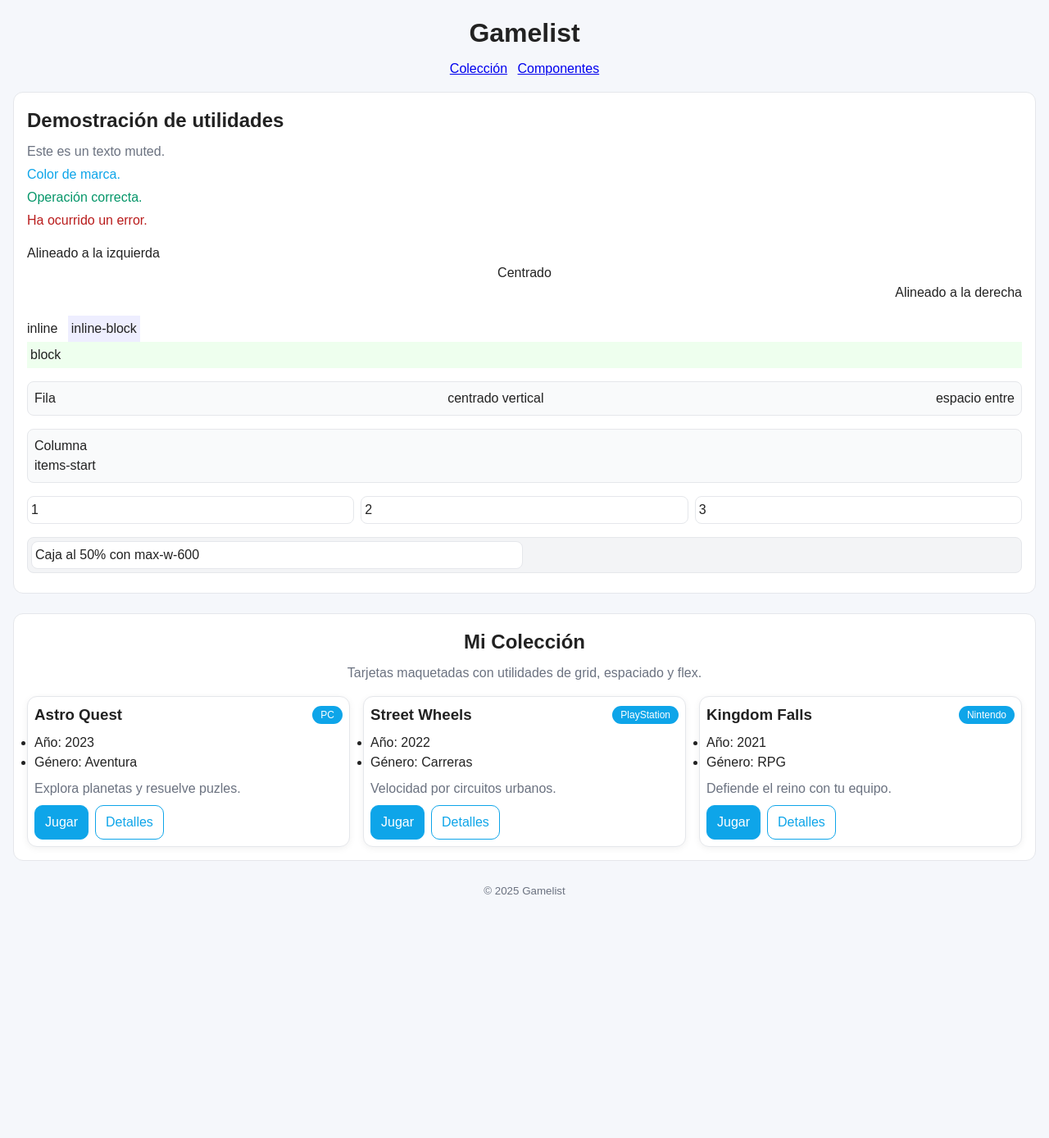
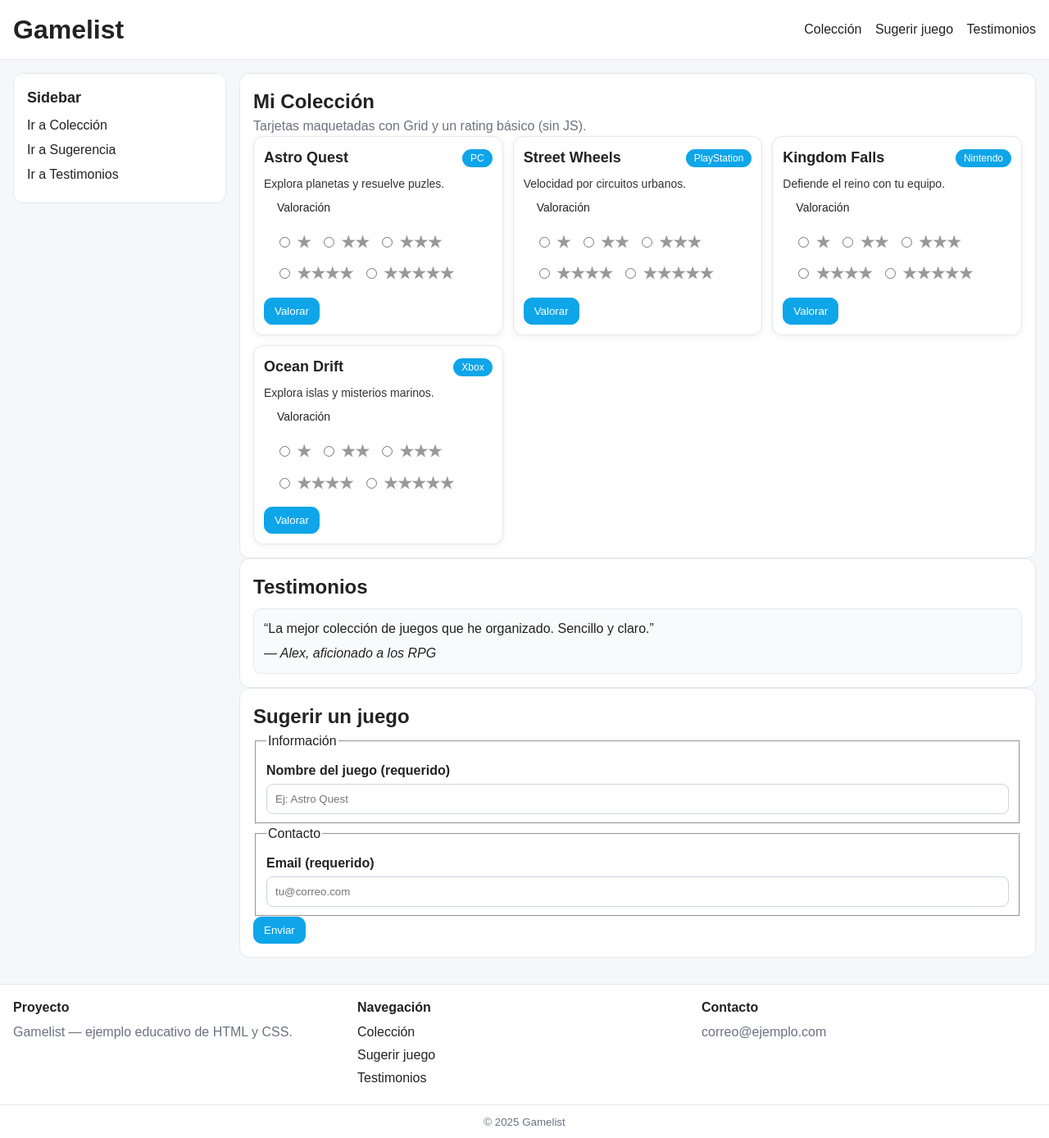
Before and after one commit to diegoferjn/Html, a plain HTML site: page gamelist/index.html in a window 1280 px wide. Shown: the whole page at 82% size. Before the commit the page ends 1114 px from the top, so only its background shows below. Drawn offline with Linux system fonts and the light colour scheme.

Commit message:
Ejercicio 13

```diff
--- a/gamelist/index.html
+++ b/gamelist/index.html
@@ -3,127 +3,176 @@
 <head>
   <meta charset="utf-8" />
   <meta name="viewport" content="width=device-width, initial-scale=1" />
-    <title>Gamelist — Utilidades y Helpers</title>
+  <title>Gamelist — Orden y mantenimiento</title>
   <link rel="stylesheet" href="styles/main.css" />
 </head>
-  <body class="p-md">
-    <header class="mb-md">
-      <h1 class="text-center">Gamelist</h1>
-      <nav class="mt-sm text-center">
-        <a href="#coleccion" class="mr-sm">Colección</a>
-        <a href="#componentes">Componentes</a>
+<body>
+  <!-- Header simple -->
+  <header class="site-header">
+    <h1>Gamelist</h1>
+    <nav class="site-nav">
+      <a href="#coleccion">Colección</a>
+      <a href="#sugerencia">Sugerir juego</a>
+      <a href="#testimonios">Testimonios</a>
     </nav>
   </header>
 
-    <!-- Sección: Componentes (demostración de utilidades) -->
-    <section id="componentes" class="section mb-lg">
-      <h2 class="mb-sm">Demostración de utilidades</h2>
+  <div class="layout">
+    <!-- SIDEBAR (nuevo) -->
+    <aside class="sidebar" aria-label="Enlaces útiles">
+      <h2>Sidebar</h2>
+      <ul>
+        <li><a href="#coleccion">Ir a Colección</a></li>
+        <li><a href="#sugerencia">Ir a Sugerencia</a></li>
+        <li><a href="#testimonios">Ir a Testimonios</a></li>
+      </ul>
+    </aside>
 
-      <!-- Texto y colores -->
-      <p class="text-muted mb-xs">Este es un texto muted.</p>
-      <p class="text-brand mb-xs">Color de marca.</p>
-      <p class="text-success mb-xs">Operación correcta.</p>
-      <p class="text-error mb-md">Ha ocurrido un error.</p>
+    <!-- CONTENIDO PRINCIPAL -->
+    <main class="content">
+      <!-- Colección con cards (añado 3 nuevas) -->
+      <section id="coleccion" class="section">
+        <h2>Mi Colección</h2>
+        <p class="muted">Tarjetas maquetadas con Grid y un rating básico (sin JS).</p>
 
-      <!-- Alineación -->
-      <div class="mb-md">
-        <p class="text-left">Alineado a la izquierda</p>
-        <p class="text-center">Centrado</p>
-        <p class="text-right">Alineado a la derecha</p>
-      </div>
-
-      <!-- Display helpers -->
-      <div class="mb-md">
-        <span class="inline mr-sm">inline</span>
-        <span class="inline-block p-xs mr-sm" style="background:#eef">inline-block</span>
-        <div class="block p-xs" style="background:#efe">block</div>
-      </div>
-
-      <!-- Flex helpers -->
-      <div class="flex flex-row items-center justify-between p-sm mb-md" style="background:#f9fafb; border:1px solid #e5e7eb; border-radius:8px;">
-        <span>Fila</span>
-        <span>centrado vertical</span>
-        <span>espacio entre</span>
-      </div>
-      <div class="flex flex-col items-start p-sm mb-md" style="background:#f9fafb; border:1px solid #e5e7eb; border-radius:8px;">
-        <span>Columna</span>
-        <span>items-start</span>
-      </div>
-
-      <!-- Grid helpers -->
-      <div class="grid grid-cols-3 gap-sm mb-md">
-        <div class="p-xs" style="background:#fff;border:1px solid #e5e7eb;border-radius:8px;">1</div>
-        <div class="p-xs" style="background:#fff;border:1px solid #e5e7eb;border-radius:8px;">2</div>
-        <div class="p-xs" style="background:#fff;border:1px solid #e5e7eb;border-radius:8px;">3</div>
-      </div>
-
-      <!-- Sizing helpers -->
-      <div class="p-xs mb-sm" style="background:#f3f4f6;border:1px solid #e5e7eb;border-radius:8px;">
-        <div class="w-50 max-w-600 p-xs" style="background:#fff;border:1px solid #e5e7eb;border-radius:8px;">
-          Caja al 50% con max-w-600
-        </div>
-      </div>
-    </section>
-
-    <!-- Sección: Colección (aplicando utilidades a las cards) -->
-    <section id="coleccion" class="section">
-      <h2 class="mb-sm text-center">Mi Colección</h2>
-      <p class="text-center text-muted mb-md">Tarjetas maquetadas con utilidades de grid, espaciado y flex.</p>
-
-      <div class="grid grid-cols-auto gap-md">
-        <!-- Card -->
-        <article class="card p-sm">
-          <header class="flex justify-between items-center mb-sm">
-            <h3 class="m-0">Astro Quest</h3>
+        <div class="cards">
+          <!-- Card 1 -->
+          <article class="card">
+            <header class="card__header">
+              <h3 class="card__title">Astro Quest</h3>
               <span class="badge">PC</span>
             </header>
-          <ul class="mb-sm">
-            <li>Año: 2023</li>
-            <li>Género: Aventura</li>
-          </ul>
-          <p class="text-muted mb-sm">Explora planetas y resuelve puzles.</p>
-          <div class="flex gap-sm">
-            <a class="btn" href="#">Jugar</a>
-            <a class="btn btn--outline" href="#">Detalles</a>
-          </div>
+            <p class="card__desc">Explora planetas y resuelve puzles.</p>
+            <!-- Rating básico (radios + estrellas en texto) -->
+            <form action="javascript:void(0)" class="rating-form" aria-label="Valoración Astro Quest">
+              <fieldset class="rating">
+                <legend>Valoración</legend>
+                <label><input type="radio" name="rating-astro" value="1" /> ★</label>
+                <label><input type="radio" name="rating-astro" value="2" /> ★★</label>
+                <label><input type="radio" name="rating-astro" value="3" /> ★★★</label>
+                <label><input type="radio" name="rating-astro" value="4" /> ★★★★</label>
+                <label><input type="radio" name="rating-astro" value="5" /> ★★★★★</label>
+              </fieldset>
+              <!-- Nota: el “alert” al enviar requeriría JS, no cubierto en los manuales -->
+              <button type="submit" class="btn">Valorar</button>
+            </form>
           </article>
 
-        <article class="card p-sm">
-          <header class="flex justify-between items-center mb-sm">
-            <h3 class="m-0">Street Wheels</h3>
+          <!-- Card 2 (nueva) -->
+          <article class="card">
+            <header class="card__header">
+              <h3 class="card__title">Street Wheels</h3>
               <span class="badge">PlayStation</span>
             </header>
-          <ul class="mb-sm">
-            <li>Año: 2022</li>
-            <li>Género: Carreras</li>
-          </ul>
-          <p class="text-muted mb-sm">Velocidad por circuitos urbanos.</p>
-          <div class="flex gap-sm">
-            <a class="btn" href="#">Jugar</a>
-            <a class="btn btn--outline" href="#">Detalles</a>
-          </div>
+            <p class="card__desc">Velocidad por circuitos urbanos.</p>
+            <form action="javascript:void(0)" class="rating-form" aria-label="Valoración Street Wheels">
+              <fieldset class="rating">
+                <legend>Valoración</legend>
+                <label><input type="radio" name="rating-street" value="1" /> ★</label>
+                <label><input type="radio" name="rating-street" value="2" /> ★★</label>
+                <label><input type="radio" name="rating-street" value="3" /> ★★★</label>
+                <label><input type="radio" name="rating-street" value="4" /> ★★★★</label>
+                <label><input type="radio" name="rating-street" value="5" /> ★★★★★</label>
+              </fieldset>
+              <button type="submit" class="btn">Valorar</button>
+            </form>
           </article>
 
-        <article class="card p-sm">
-          <header class="flex justify-between items-center mb-sm">
-            <h3 class="m-0">Kingdom Falls</h3>
+          <!-- Card 3 (nueva) -->
+          <article class="card">
+            <header class="card__header">
+              <h3 class="card__title">Kingdom Falls</h3>
               <span class="badge">Nintendo</span>
             </header>
-          <ul class="mb-sm">
-            <li>Año: 2021</li>
-            <li>Género: RPG</li>
-          </ul>
-          <p class="text-muted mb-sm">Defiende el reino con tu equipo.</p>
-          <div class="flex gap-sm">
-            <a class="btn" href="#">Jugar</a>
-            <a class="btn btn--outline" href="#">Detalles</a>
-          </div>
+            <p class="card__desc">Defiende el reino con tu equipo.</p>
+            <form action="javascript:void(0)" class="rating-form" aria-label="Valoración Kingdom Falls">
+              <fieldset class="rating">
+                <legend>Valoración</legend>
+                <label><input type="radio" name="rating-king" value="1" /> ★</label>
+                <label><input type="radio" name="rating-king" value="2" /> ★★</label>
+                <label><input type="radio" name="rating-king" value="3" /> ★★★</label>
+                <label><input type="radio" name="rating-king" value="4" /> ★★★★</label>
+                <label><input type="radio" name="rating-king" value="5" /> ★★★★★</label>
+              </fieldset>
+              <button type="submit" class="btn">Valorar</button>
+            </form>
+          </article>
+
+          <!-- Card 4 (nueva) -->
+          <article class="card">
+            <header class="card__header">
+              <h3 class="card__title">Ocean Drift</h3>
+              <span class="badge">Xbox</span>
+            </header>
+            <p class="card__desc">Explora islas y misterios marinos.</p>
+            <form action="javascript:void(0)" class="rating-form" aria-label="Valoración Ocean Drift">
+              <fieldset class="rating">
+                <legend>Valoración</legend>
+                <label><input type="radio" name="rating-ocean" value="1" /> ★</label>
+                <label><input type="radio" name="rating-ocean" value="2" /> ★★</label>
+                <label><input type="radio" name="rating-ocean" value="3" /> ★★★</label>
+                <label><input type="radio" name="rating-ocean" value="4" /> ★★★★</label>
+                <label><input type="radio" name="rating-ocean" value="5" /> ★★★★★</label>
+              </fieldset>
+              <button type="submit" class="btn">Valorar</button>
+            </form>
           </article>
         </div>
       </section>
 
-    <footer class="text-center mt-lg text-muted">
+      <!-- Testimonios (nuevo bloque) -->
+      <section id="testimonios" class="section testimonials">
+        <h2>Testimonios</h2>
+        <blockquote class="testimonial">
+          <p>“La mejor colección de juegos que he organizado. Sencillo y claro.”</p>
+          <cite>— Alex, aficionado a los RPG</cite>
+        </blockquote>
+      </section>
+
+      <!-- Formulario de sugerencia (con la misma “no acción”) -->
+      <section id="sugerencia" class="section">
+        <h2>Sugerir un juego</h2>
+        <form action="javascript:void(0)" novalidate>
+          <fieldset>
+            <legend>Información</legend>
+            <label for="game-name">Nombre del juego (requerido)</label>
+            <input id="game-name" name="game_name" type="text" required placeholder="Ej: Astro Quest" />
+          </fieldset>
+          <fieldset>
+            <legend>Contacto</legend>
+            <label for="email">Email (requerido)</label>
+            <input id="email" name="email" type="email" required placeholder="tu@correo.com" />
+          </fieldset>
+          <!-- Nota: el “alert” de envío requeriría JS, no cubierto -->
+          <button type="submit" class="btn">Enviar</button>
+        </form>
+      </section>
+    </main>
+  </div>
+
+  <!-- Footer mejorado -->
+  <footer class="site-footer">
+    <div class="footer-cols">
+      <section>
+        <h3>Proyecto</h3>
+        <p class="muted">Gamelist — ejemplo educativo de HTML y CSS.</p>
+      </section>
+      <nav aria-label="Enlaces del footer">
+        <h3>Navegación</h3>
+        <ul>
+          <li><a href="#coleccion">Colección</a></li>
+          <li><a href="#sugerencia">Sugerir juego</a></li>
+          <li><a href="#testimonios">Testimonios</a></li>
+        </ul>
+      </nav>
+      <section>
+        <h3>Contacto</h3>
+        <p class="muted">correo@ejemplo.com</p>
+      </section>
+    </div>
+    <div class="footer-copy">
       <small>© 2025 Gamelist</small>
+    </div>
   </footer>
 </body>
 </html>
--- a/gamelist/styles/main.css
+++ b/gamelist/styles/main.css
@@ -1,104 +1,91 @@
-/* Reset simple */
-html, body, h1, h2, h3, p, ul, li { margin: 0; padding: 0; }
-*, *::before, *::after { box-sizing: border-box; }
-body { font-family: Arial, sans-serif; color: #222; background: #f5f7fb; line-height: 1.5; }
+/* ============================================================
+   ORDEN Y MANTENIMIENTO (estructura del CSS con comentarios)
+   Secciones:
+   1) Reset y base tipográfica
+   2) Layout general (header, layout 2 columnas)
+   3) Componentes (cards, badges, botones)
+   4) Bloques de página (sidebar, coleccion, testimonios, footer)
+   5) Formularios (estilos básicos + rating básico)
+   6) Utilidades simples (muted, espaciados mínimos si hace falta)
+   ============================================================ */
 
-/* Sección base y card de ejemplo (para ver utilidades aplicadas) */
-.section { background:#fff; border:1px solid #e5e7eb; border-radius:12px; padding:16px; }
-.card { background:#fff; border:1px solid #e5e7eb; border-radius:12px; box-shadow:0 2px 8px rgba(0,0,0,.06); }
+/* 1) RESET Y BASE TIPOGRÁFICA -------------------------------- */
+html, body, h1, h2, h3, p, ul, li, figure, blockquote { margin:0; padding:0; }
+*, *::before, *::after { box-sizing:border-box; }
+body { font-family: Arial, sans-serif; color:#222; background:#f5f7fb; line-height:1.5; }
+
+/* 2) LAYOUT GENERAL ------------------------------------------ */
+.site-header {
+  display:flex; justify-content:space-between; align-items:center;
+  padding:12px 16px; background:#fff; border-bottom:1px solid #e5e7eb;
+}
+.site-nav a { margin-left:12px; text-decoration:none; color:#222; }
+
+.layout { display:grid; grid-template-columns: 260px 1fr; gap:16px; padding:16px; }
+
+.section {
+  background:#fff; border:1px solid #e5e7eb; border-radius:12px; padding:16px;
+}
+.muted { color:#6b7280; }
+
+/* 3) COMPONENTES --------------------------------------------- */
+/* Cards */
+.cards { display:grid; grid-template-columns:repeat(auto-fit, minmax(260px,1fr)); gap:12px; }
+.card  { background:#fff; border:1px solid #e5e7eb; border-radius:12px; padding:12px; box-shadow:0 2px 8px rgba(0,0,0,.06); }
+.card__header { display:flex; justify-content:space-between; align-items:center; margin-bottom:8px; }
+.card__title { font-size:18px; }
+.card__desc  { font-size:14px; color:#333; margin-top:4px; }
+
+/* Badge (plataforma) */
 .badge { display:inline-block; padding:2px 10px; border-radius:999px; background:#0ea5e9; color:#fff; font-size:12px; }
 
-/* Botones usados en cards (para ver helpers alrededor) */
-.btn { display:inline-block; border:1px solid #0ea5e9; background:#0ea5e9; color:#fff; padding:8px 12px; border-radius:10px; text-decoration:none; }
-.btn--outline { background:#fff; color:#0ea5e9; }
+/* Botones básicos */
+.btn { display:inline-block; border:1px solid #0ea5e9; background:#0ea5e9; color:#fff; padding:8px 12px; border-radius:10px; text-decoration:none; cursor:pointer; }
+.btn:hover { box-shadow:0 4px 12px rgba(14,165,233,.25); }
 
-/* ============================
-   UTILIDADES — Texto y color
-   ============================ */
-.text-left   { text-align: left; }
-.text-center { text-align: center; }
-.text-right  { text-align: right; }
+/* 4) BLOQUES DE PÁGINA ---------------------------------------- */
+/* Sidebar */
+.sidebar {
+  background:#fff; border:1px solid #e5e7eb; border-radius:12px; padding:16px; align-self:start;
+}
+.sidebar h2 { font-size:18px; margin-bottom:8px; }
+.sidebar ul { list-style:none; }
+.sidebar li { margin-bottom:6px; }
+.sidebar a { text-decoration:none; color:#222; }
 
-.text-muted  { color:#6b7280; }
-.text-brand  { color:#0ea5e9; }
-.text-success{ color:#059669; }
-.text-error  { color:#b91c1c; }
+/* Testimonios */
+.testimonials h2 { margin-bottom:8px; }
+.testimonial {
+  background:#f9fafb; border:1px solid #e5e7eb; border-radius:10px; padding:12px;
+}
+.testimonial p { margin-bottom:6px; }
 
-/* ============================
-   UTILIDADES — Espaciado (m=margin, p=padding)
-   Escala: xs=4px, sm=8px, md=16px, lg=24px
-   ============================ */
-.m-0  { margin:0; } .p-0  { padding:0; }
-.mt-xs{ margin-top:4px; }  .pt-xs{ padding-top:4px; }
-.mb-xs{ margin-bottom:4px; }.pb-xs{ padding-bottom:4px; }
-.mt-sm{ margin-top:8px; }  .pt-sm{ padding-top:8px; }
-.mb-sm{ margin-bottom:8px; }.pb-sm{ padding-bottom:8px; }
-.mt-md{ margin-top:16px; } .pt-md{ padding-top:16px; }
-.mb-md{ margin-bottom:16px;}.pb-md{ padding-bottom:16px; }
-.mt-lg{ margin-top:24px; } .pt-lg{ padding-top:24px; }
-.mb-lg{ margin-bottom:24px;}.pb-lg{ padding-bottom:24px; }
+/* Footer mejorado */
+.site-footer { margin-top:16px; background:#fff; border-top:1px solid #e5e7eb; }
+.footer-cols {
+  display:grid; grid-template-columns: repeat(auto-fit, minmax(220px,1fr));
+  gap:12px; padding:16px;
+}
+.footer-cols h3 { font-size:16px; margin-bottom:6px; }
+.footer-cols ul { list-style:none; }
+.footer-cols li { margin-bottom:4px; }
+.footer-cols a { text-decoration:none; color:#222; }
+.footer-copy { border-top:1px solid #e5e7eb; padding:8px 16px; text-align:center; color:#6b7280; }
 
-.ml-sm{ margin-left:8px; }  .mr-sm{ margin-right:8px; }
-.mx-sm{ margin-left:8px; margin-right:8px; }
-.my-sm{ margin-top:8px; margin-bottom:8px; }
+/* 5) FORMULARIOS (básico + rating básico) --------------------- */
+label { display:block; font-weight:bold; margin:6px 0 4px; }
+input[type="text"], input[type="email"] {
+  width:100%; padding:10px; border:1px solid #cbd5e1; border-radius:8px; background:#fff; color:#111;
+}
+.rating-form { margin-top:8px; }
+.rating { border:0; margin-top:6px; }
+.rating legend { font-size:14px; margin-bottom:6px; }
 
-.p-xs{ padding:4px; } .p-sm{ padding:8px; } .p-md{ padding:16px; } .p-lg{ padding:24px; }
+/* “Rating básico”: estrellas como texto, tamaño y color base.
+   (Persistencia visual de 1..N estrellas requeriría selectores avanzados no cubiertos) */
+.rating label { display:inline-block; font-size:1.2rem; color:#999; margin-right:6px; cursor:pointer; }
+.rating input:focus { outline:3px solid #0ea5e9; outline-offset:2px; }
+.rating label:hover { color:#f59e0b; }
 
-/* ============================
-   UTILIDADES — Display
-   ============================ */
-.hidden      { display: none !important; }
-.block       { display: block; }
-.inline      { display: inline; }
-.inline-block{ display: inline-block; }
-.flex        { display: flex; }
-.grid        { display: grid; }
-
-/* ============================
-   UTILIDADES — Flexbox
-   ============================ */
-.flex-row       { flex-direction: row; }
-.flex-col       { flex-direction: column; }
-.flex-wrap      { flex-wrap: wrap; }
-
-.items-start    { align-items: flex-start; }
-.items-center   { align-items: center; }
-.items-end      { align-items: flex-end; }
-
-.justify-start  { justify-content: flex-start; }
-.justify-center { justify-content: center; }
-.justify-between{ justify-content: space-between; }
-.justify-end    { justify-content: flex-end; }
-
-.gap-xs { gap:4px; }
-.gap-sm { gap:8px; }
-.gap-md { gap:16px; }
-
-/* ============================
-   UTILIDADES — Grid
-   ============================ */
-.grid-cols-1 { grid-template-columns: repeat(1, 1fr); }
-.grid-cols-2 { grid-template-columns: repeat(2, 1fr); }
-.grid-cols-3 { grid-template-columns: repeat(3, 1fr); }
-
-/* Grid auto ajustable para cards */
-.grid-cols-auto { grid-template-columns: repeat(auto-fit, minmax(260px, 1fr)); }
-
-.gap-0  { gap:0; }
-.gap-2  { gap:8px; }
-.gap-3  { gap:12px; }
-.gap-4  { gap:16px; }
-
-/* ============================
-   UTILIDADES — Tamaño
-   ============================ */
-.w-100 { width: 100%; }
-.w-50  { width: 50%; }
-.max-w-600 { max-width: 600px; }
-.h-100 { height: 100%; }
-
-/* (Pequeño toque responsive si se quiere)
-@media (max-width: 600px){
-  .w-50 { width: 100%; }
-}
-*/
+/* 6) UTILIDADES SENCILLAS ------------------------------------- */
+.text-center { text-align:center; }
```
Lines whose indentation alone changed are shown as unchanged.
